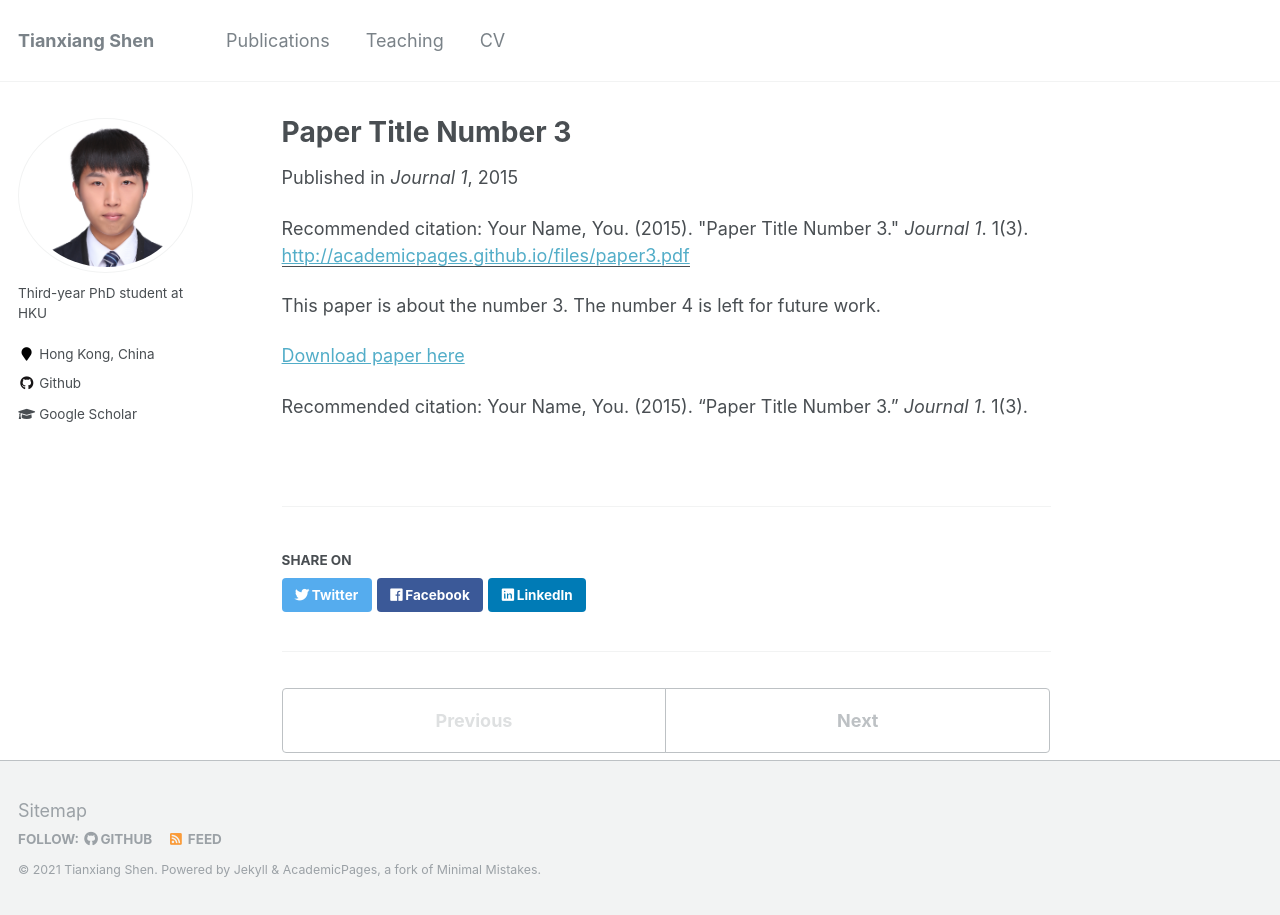
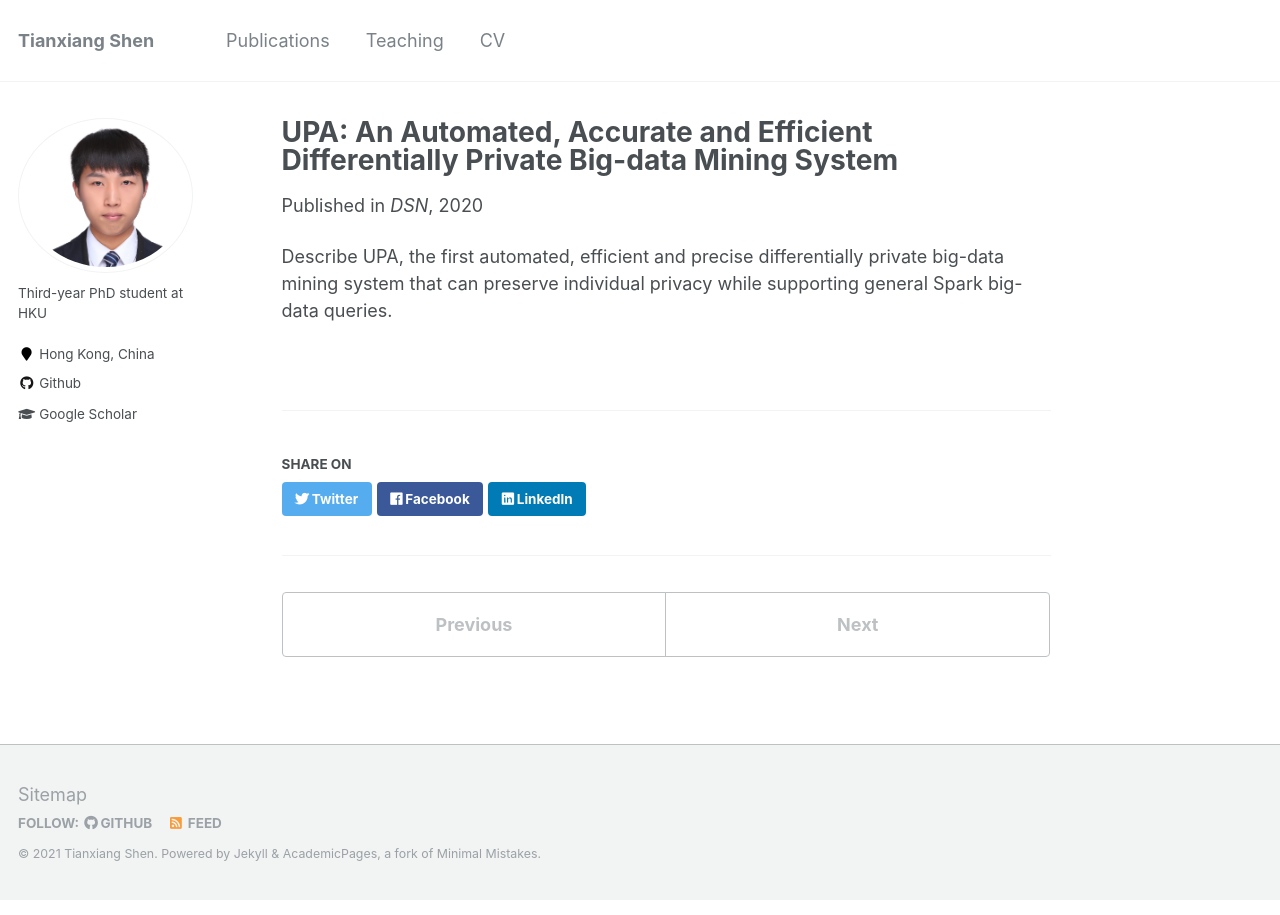
Before and after one commit to tianxiang999/tianxiang999.github.io, a Jekyll site: the page built from _publications/2015-10-01-paper-title-number-3.md, in a window 1280 px wide. Built offline with Jekyll 4.4.1, drawn with Linux system fonts in a browser that asks for light colours.

Commit message:
Update 2015-10-01-paper-title-number-3.md

```diff
--- a/_publications/2015-10-01-paper-title-number-3.md
+++ b/_publications/2015-10-01-paper-title-number-3.md
@@ -1,15 +1,15 @@
 ---
-title: "Paper Title Number 3"
+title: "UPA: An Automated, Accurate and Efficient Differentially Private Big-data Mining System"
 collection: publications
-permalink: /publication/2015-10-01-paper-title-number-3
-excerpt: 'This paper is about the number 3. The number 4 is left for future work.'
-date: 2015-10-01
-venue: 'Journal 1'
-paperurl: 'http://academicpages.github.io/files/paper3.pdf'
-citation: 'Your Name, You. (2015). &quot;Paper Title Number 3.&quot; <i>Journal 1</i>. 1(3).'
+permalink: /publication/upa
+excerpt: 'Describe UPA, the first automated, efficient and precise differentially private big-data mining system that can preserve individual privacy while supporting general Spark big-data queries.'
+date: 2020-10-01
+venue: 'DSN'
+paperurl: 'https://i.cs.hku.hk/~heming/papers/dsn20-upa.pdf'
+# citation: 'Your Name, You. (2009). &quot;Paper Title Number 1.&quot; <i>Journal 1</i>. 1(1).'
 ---
-This paper is about the number 3. The number 4 is left for future work.
+Describe UPA, the first automated, efficient and precise differentially private big-data mining system that can preserve individual privacy while supporting general Spark big-data queries.
 
-[Download paper here](http://academicpages.github.io/files/paper3.pdf)
+<!-- [Download paper here](http://academicpages.github.io/files/paper1.pdf) -->
 
-Recommended citation: Your Name, You. (2015). "Paper Title Number 3." <i>Journal 1</i>. 1(3).
+<!-- Recommended citation: Your Name, You. (2009). "Paper Title Number 1." <i>Journal 1</i>. 1(1). -->
```
